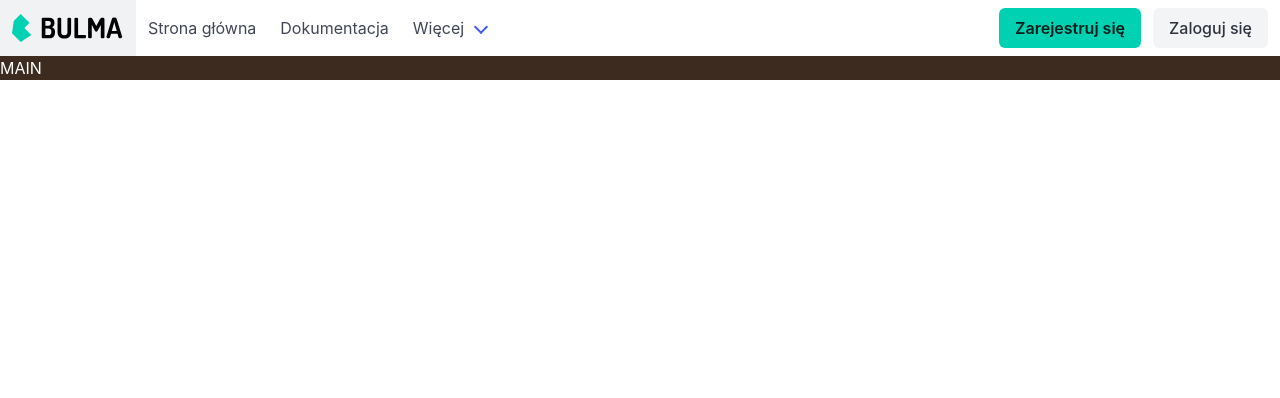
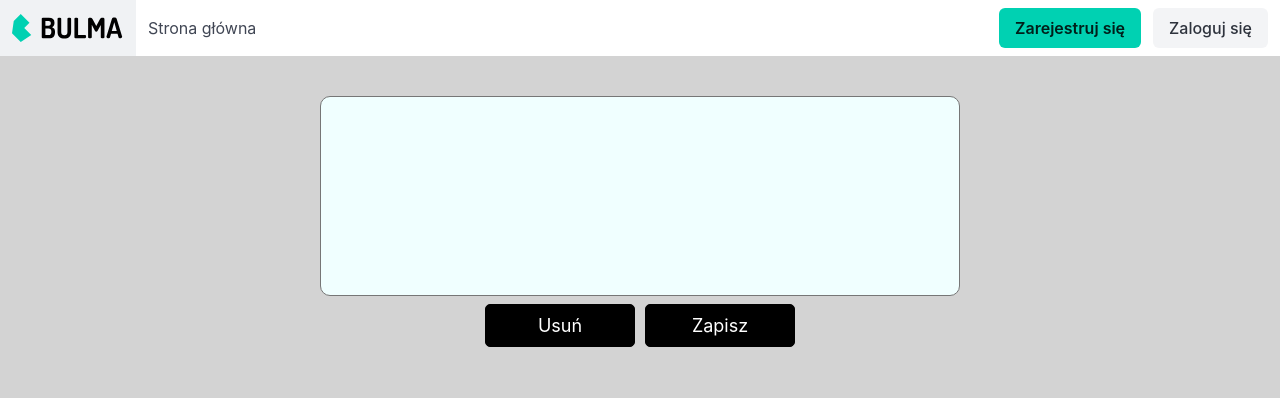
Before and after one commit to P-Kuszyk/Cypress-forTesting, a website: page Website/index.html in a window 1280 px wide. Drawn offline with nearby package versions, Linux system fonts and the light colour scheme.

Commit message:
Create new items for homepage

```diff
--- a/Website/index.html
+++ b/Website/index.html
@@ -24,36 +24,12 @@
       <span aria-hidden="true"></span>
     </a>
   </div>
-
   <div id="navbarBasicExample" class="navbar-menu">
     <div class="navbar-start">
-      <a class="navbar-item">
+      <a class="navbar-item" href="/Website/index.html">
         Strona główna
       </a>
-
-      <a class="navbar-item">
-        Dokumentacja
-      </a>
-
-      <div class="navbar-item has-dropdown is-hoverable">
-        <a class="navbar-link">
-          Więcej
-        </a>
-
-        <div class="navbar-dropdown">
-          <a class="navbar-item">
-            Jeden
-          </a>
-          <a class="navbar-item">
-            Dwa
-          </a>
-          <a class="navbar-item">
-            Trzy
-          </a>
-        </div>
-      </div>
     </div>
-
     <div class="navbar-end">
       <div class="navbar-item">
         <div class="buttons">
@@ -69,7 +45,14 @@
   </div>
 </nav>
 <div class="body">
-    MAIN
+  <div class="textArea">
+    <textarea></textarea>
+    <div class="btnDiv">
+      <button class="btnDelete">Usuń</button>
+      <button class="btnSave">Zapisz</button>
+    </div>
+  </div>
 </div>
+<script src="script.js"></script>
 </body>
 </html>
--- a/Website/script.js
+++ b/Website/script.js
@@ -0,0 +1,2 @@
+const btnDelete = document.querySelector(".btnDelete")
+const btnSave = document.querySelectorAll(".btnSave")
--- a/Website/style.css
+++ b/Website/style.css
@@ -1,17 +1,17 @@
 @import "https://cdn.jsdelivr.net/npm/bulma@1.0.4/css/bulma.min.css";
 
 :root{
-    --primaryColor: #3d2b1f;
+    --backgroundColor: #d3d3d3;
     --secondaryColor: #000000;
     --fontColor: #ffffff;
 }
 
 .body{
 
-    width: 100%;
-    height: 100%;
+    width: 100vw;
+    height: 100vh;
 
-    background-color: var(--primaryColor);
+    background-color: var(--backgroundColor);
     color: var(--fontColor);
 }
 
@@ -23,3 +23,37 @@
     justify-content: center;
     align-items: center;
 }
+
+
+.textArea{
+    display: flex;
+    flex-direction: column;
+    justify-content: center;
+    align-items: center;
+    padding: 5vh;
+}
+
+textarea{
+    background-color: azure;
+    font-size: large;
+    width: 50vw;
+    height: 25vh;
+    border-radius: 10px;
+    resize: none;
+    padding: 3vh;
+}
+
+.btnDiv{
+    display: flex;
+    gap: 10px;
+    padding: 1vh;
+}
+
+button{
+    border: 1px solid black;
+    border-radius: 5px;
+    background-color: #000000;
+    font-size: large;
+    padding: 10px;
+    width: 150px;
+}
```
